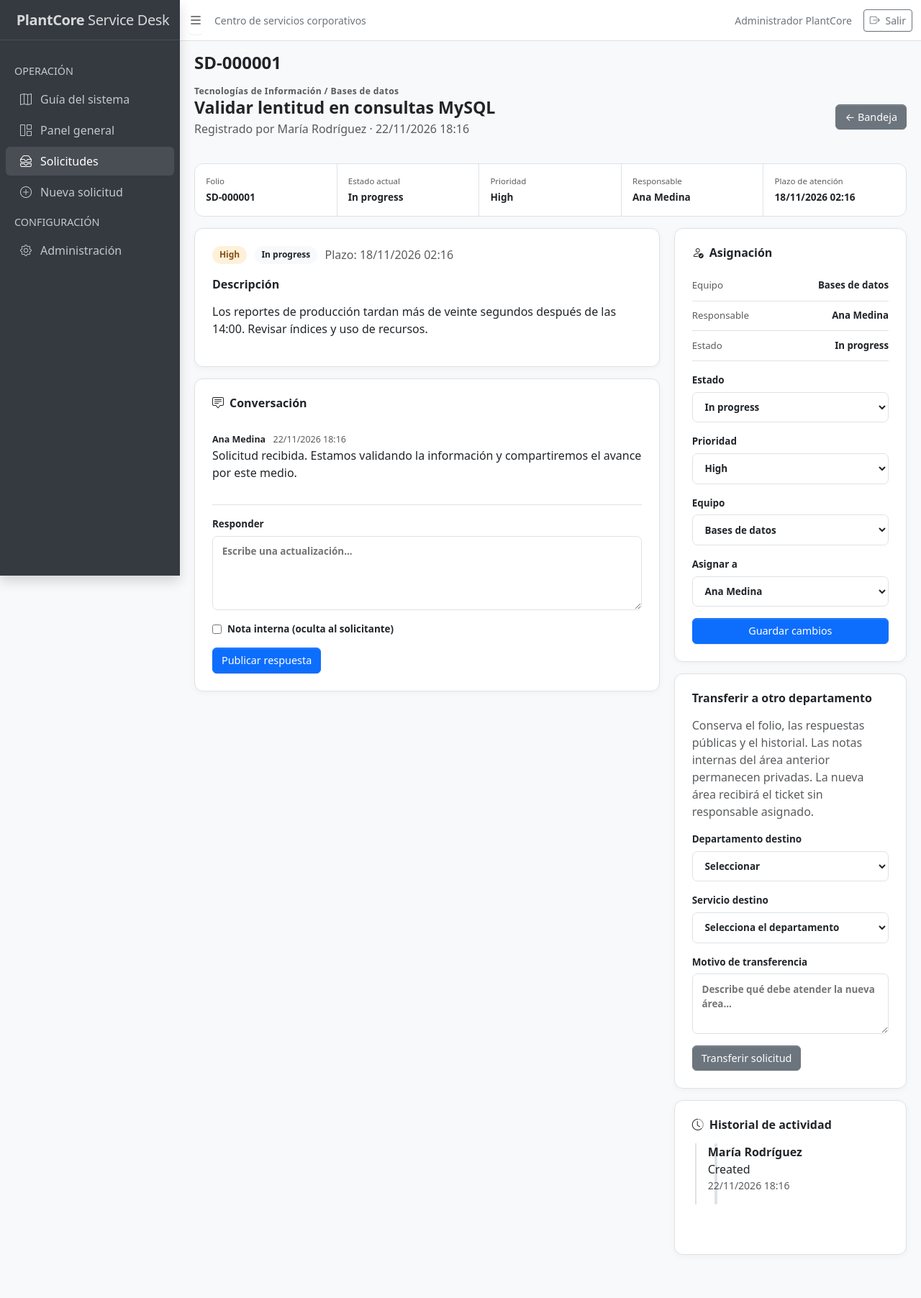
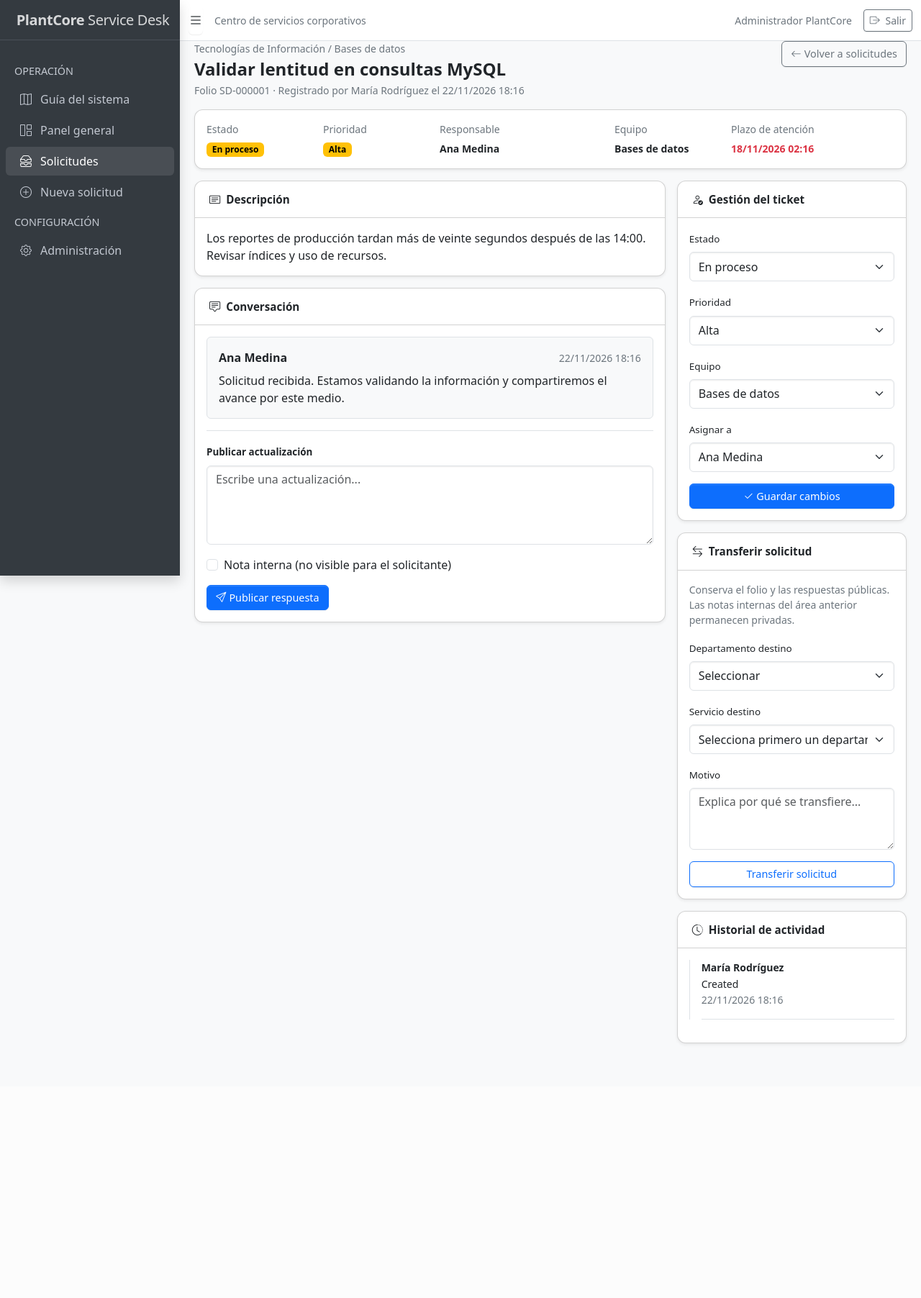
Before and after one commit to diegoarmando025/plantcore-service-desk, a Laravel app: page /tickets/1 in a window 1280 px wide. Shown: the whole page at 72% size. After the commit the page ends 1452 px from the top, so only its background shows below. Run offline with Laravel 12, Linux system fonts and the light colour scheme; a user stored in the database is signed in; data comes from the database, SQL or seed files in the repository.

Commit message:
feat(ui): finish Service Desk polish with Spanish statuses and native AdminLTE ticket detail (#13)
* feat(ui): centralize Spanish ticket statuses and priority labels

* fix(ui): show localized status badges and eliminate repeated page titles

* fix(ui): show localized status badges and eliminate repeated page titles

* fix(ui): show localized status badges and eliminate repeated page titles

* fix(ui): show localized status badges and eliminate repeated page titles

* feat(ui): unify ticket detail with AdminLTE cards and localized state controls

* test(ui): ensure localized tickets and consistent AdminLTE detail actions

* test(ui): assert intentional dashboard title instead of removed duplicate heading

```diff
--- a/app/Models/Ticket.php
+++ b/app/Models/Ticket.php
@@ -6,6 +6,12 @@ use Illuminate\Database\Eloquent\Relations\HasMany;
 class Ticket extends Model {
  public const STATUSES=['open','assigned','in_progress','waiting','resolved','closed'];
  public const PRIORITIES=['low','normal','high','critical'];
+ public const STATUS_LABELS=['open'=>'Abierta','assigned'=>'Asignada','in_progress'=>'En proceso','waiting'=>'En espera','resolved'=>'Resuelta','closed'=>'Cerrada'];
+ public const PRIORITY_LABELS=['low'=>'Baja','normal'=>'Normal','high'=>'Alta','critical'=>'Crítica'];
+ public function statusLabel():string{return self::STATUS_LABELS[$this->status]??$this->status;}
+ public function priorityLabel():string{return self::PRIORITY_LABELS[$this->priority]??$this->priority;}
+ public function statusBadgeClass():string{return match($this->status){'open'=>'text-bg-primary','assigned'=>'text-bg-info','in_progress'=>'text-bg-warning','waiting'=>'text-bg-secondary','resolved'=>'text-bg-success','closed'=>'text-bg-dark',default=>'text-bg-secondary'};}
+ public function priorityBadgeClass():string{return match($this->priority){'critical'=>'text-bg-danger','high'=>'text-bg-warning','normal'=>'text-bg-primary','low'=>'text-bg-secondary',default=>'text-bg-secondary'};}
  protected $fillable=['code','title','description','requester_id','department_id','team_id','ticket_category_id','assignee_id','priority','status','due_at','resolved_at','closed_at','is_portfolio_demo'];
  protected function casts():array{return ['due_at'=>'datetime','resolved_at'=>'datetime','closed_at'=>'datetime','is_portfolio_demo'=>'boolean'];}
  public function requester():BelongsTo{return $this->belongsTo(User::class,'requester_id');}
--- a/resources/views/dashboard.blade.php
+++ b/resources/views/dashboard.blade.php
@@ -64,7 +64,7 @@
     <table class="table table-hover align-middle mb-0"><thead><tr><th>Solicitud</th><th>Prioridad</th><th>Plazo</th></tr></thead>
     <tbody>@forelse($urgent as $ticket)
      <tr><td><a class="fw-semibold" href="{{ route('tickets.show',$ticket) }}">{{ $ticket->code }}</a><div class="small text-secondary">{{ $ticket->title }}</div></td>
-      <td><span class="badge {{ $ticket->priority==='critical'?'text-bg-danger':($ticket->priority==='high'?'text-bg-warning':'text-bg-secondary') }}">{{ ucfirst($ticket->priority) }}</span></td>
+      <td><span class="badge {{ $ticket->priorityBadgeClass() }}">{{ $ticket->priorityLabel() }}</span></td>
       <td class="{{ $ticket->due_at->isPast() ? 'text-danger fw-semibold' : 'text-body-secondary' }} small">{{ $ticket->due_at->format('d/m/Y H:i') }}</td>
      </tr>
     @empty<tr><td colspan="3" class="text-center text-secondary py-4">No hay solicitudes pendientes de vencer.</td></tr>@endforelse</tbody></table>
@@ -78,7 +78,7 @@
     <div class="list-group list-group-flush">
     @forelse($recent as $ticket)
      <a class="list-group-item list-group-item-action d-flex justify-content-between align-items-center gap-2" href="{{ route('tickets.show',$ticket) }}">
-      <div class="overflow-hidden"><strong class="small">{{ $ticket->code }}</strong><div class="text-truncate">{{ $ticket->title }}</div><small class="text-secondary">{{ $ticket->department?->name }}</small></div><span class="badge text-bg-secondary">{{ ucfirst(str_replace('_',' ',$ticket->status)) }}</span>
+      <div class="overflow-hidden"><strong class="small">{{ $ticket->code }}</strong><div class="text-truncate">{{ $ticket->title }}</div><small class="text-secondary">{{ $ticket->department?->name }}</small></div><span class="badge {{ $ticket->statusBadgeClass() }}">{{ $ticket->statusLabel() }}</span>
      </a>
     @empty<div class="p-4 text-center text-secondary">No hay solicitudes recientes.</div>@endforelse
     </div>
--- a/resources/views/layouts/app.blade.php
+++ b/resources/views/layouts/app.blade.php
@@ -46,9 +46,6 @@
         </div>
     </aside>
     <main class="app-main">
-        <div class="app-content-header"><div class="container-fluid">
-            <h1 class="h4 mb-0 fw-semibold text-body">@yield('heading', 'Panel general')</h1>
-        </div></div>
         <div class="app-content"><div class="container-fluid service-desk-content">
             @if(auth()->user()->is_portfolio_demo)
               <div class="alert alert-info py-2">Modo evaluación: datos ficticios compartidos entre visitantes. Evita información personal o confidencial. <a href="{{ route('portfolio.guide') }}">Ver recorrido</a></div>
--- a/resources/views/portfolio/guide.blade.php
+++ b/resources/views/portfolio/guide.blade.php
@@ -19,7 +19,7 @@
  <div class="list-group list-group-flush">
  @forelse($recent as $ticket)
   <a class="list-group-item list-group-item-action" href="{{ route('tickets.show', $ticket) }}">
-   <strong>{{ $ticket->code }}</strong> — {{ $ticket->title }} <span class="text-secondary">({{ $ticket->status }})</span>
+   <strong>{{ $ticket->code }}</strong> — {{ $ticket->title }} <span class="text-secondary">({{ $ticket->statusLabel() }})</span>
   </a>
  @empty
   <p>No hay tickets de ejemplo. Puedes crear el primero.</p>
--- a/resources/views/tickets/show.blade.php
+++ b/resources/views/tickets/show.blade.php
@@ -1,21 +1,119 @@
 @extends('layouts.app')
-@section('heading', $ticket->code)
-@section('content')<div class="pageintro"><div><div class="eyebrow">{{ $ticket->department->name }} / {{ $ticket->category->name }}</div><h2>{{ $ticket->title }}</h2><p class="muted">Registrado por {{ $ticket->requester->name }} · {{ $ticket->created_at->format('d/m/Y H:i') }}</p></div><a class="btn btn-secondary" href="{{ route('tickets.index') }}">← Bandeja</a></div>
-<div class="sd-ticket-summary mb-3"><div><span>Folio</span><strong>{{ $ticket->code }}</strong></div><div><span>Estado actual</span><strong>{{ ucfirst(str_replace('_',' ',$ticket->status)) }}</strong></div><div><span>Prioridad</span><strong>{{ ucfirst($ticket->priority) }}</strong></div><div><span>Responsable</span><strong>{{ $ticket->assignee?->name ?? 'Sin asignar' }}</strong></div><div><span>Plazo de atención</span><strong class="{{ $ticket->due_at && $ticket->due_at->isPast() && !in_array($ticket->status,['resolved','closed']) ? 'sd-overdue' : '' }}">{{ $ticket->due_at?->format('d/m/Y H:i') ?? 'No definido' }}</strong></div></div><div class="twocol ticketcols"><div><section class="panel pad mb sd-ticket-panel"><div class="ticketmeta"><span class="pill {{ $ticket->priority }}">{{ ucfirst($ticket->priority) }}</span><span class="pill status">{{ ucfirst(str_replace('_',' ',$ticket->status)) }}</span>@if($ticket->due_at)<span class="muted">Plazo: {{ $ticket->due_at->format('d/m/Y H:i') }}</span>@endif</div><h3>Descripción</h3><p class="multiline">{{ $ticket->description }}</p></section>
-<section class="panel pad sd-ticket-panel"><h3><i class="bi bi-chat-square-text me-2"></i>Conversación</h3>@forelse($ticket->messages as $m)<div class="message {{ $m->internal?'internal':'' }}"><div class="messagehead"><strong>{{ $m->user->name }}</strong><span>{{ $m->created_at->format('d/m/Y H:i') }}</span>@if($m->internal)<span class="pill">Nota interna</span>@endif</div><p class="multiline">{{ $m->body }}</p></div>@empty<p class="muted">Sin respuestas todavía.</p>@endforelse
-@if($ticket->status!=='closed')<form method="POST" action="{{ route('tickets.message',$ticket) }}">@csrf<label>Responder<textarea name="body" rows="4" required minlength="2" maxlength="10000" placeholder="Escribe una actualización..."></textarea></label>@if($isAgent)<label class="check"><input type="checkbox" name="internal" value="1"> Nota interna (oculta al solicitante)</label>@endif<button class="btn btn-primary">Publicar respuesta</button></form>@endif</section></div>
-<aside><section class="panel pad mb"><h3><i class="bi bi-person-check me-2"></i>Asignación</h3><div class="fieldvalue"><span>Equipo</span><strong>{{ $ticket->team?->name ?? 'Sin equipo' }}</strong></div><div class="fieldvalue"><span>Responsable</span><strong>{{ $ticket->assignee?->name ?? 'Sin asignar' }}</strong></div><div class="fieldvalue"><span>Estado</span><strong>{{ ucfirst(str_replace('_',' ',$ticket->status)) }}</strong></div>
-@if($isAgent && $ticket->status!=='closed')<form method="POST" action="{{ route('tickets.update',$ticket) }}">@csrf @method('PUT')<label>Estado<select name="status">@foreach(\App\Models\Ticket::STATUSES as $s)<option value="{{ $s }}" @selected($ticket->status===$s)>{{ ucfirst(str_replace('_',' ',$s)) }}</option>@endforeach</select></label><label>Prioridad<select name="priority">@foreach(\App\Models\Ticket::PRIORITIES as $s)<option value="{{ $s }}" @selected($ticket->priority===$s)>{{ ucfirst($s) }}</option>@endforeach</select></label><label>Equipo<select name="team_id"><option value="">Sin equipo</option>@foreach($teams as $team)<option value="{{ $team->id }}" @selected($ticket->team_id===$team->id)>{{ $team->name }}</option>@endforeach</select></label><label>Asignar a<select name="assignee_id"><option value="">Sin asignar</option>@foreach($users as $user)<option value="{{ $user->id }}" @selected($ticket->assignee_id===$user->id)>{{ $user->name }}</option>@endforeach</select></label><button class="btn btn-primary full">Guardar cambios</button></form>@endif</section>
+@section('title', $ticket->code)
+@section('content')
+<div class="d-flex flex-wrap justify-content-between align-items-start gap-3 mb-3">
+ <div>
+  <div class="small text-secondary mb-1">{{ $ticket->department->name }} / {{ $ticket->category->name }}</div>
+  <h1 class="h4 fw-bold mb-1 text-body">{{ $ticket->title }}</h1>
+  <div class="small text-secondary">Folio {{ $ticket->code }} · Registrado por {{ $ticket->requester->name }} el {{ $ticket->created_at->format('d/m/Y H:i') }}</div>
+ </div>
+ <a class="btn btn-outline-secondary" href="{{ route('tickets.index') }}"><i class="bi bi-arrow-left me-1"></i>Volver a solicitudes</a>
+</div>
 
-@if($isAgent && $ticket->status!=='closed')
-<section class="panel pad mt"><h3>Transferir a otro departamento</h3><p class="muted">Conserva el folio, las respuestas públicas y el historial. Las notas internas del área anterior permanecen privadas. La nueva área recibirá el ticket sin responsable asignado.</p>
-<form method="POST" action="{{ route('tickets.transfer',$ticket) }}">@csrf
-<label>Departamento destino<select id="transfer_department" name="department_id" required><option value="">Seleccionar</option>@foreach($departments as $d)<option value="{{ $d->id }}">{{ $d->name }}</option>@endforeach</select></label>
-<label>Servicio destino<select id="transfer_category" name="ticket_category_id" required><option value="">Selecciona el departamento</option>@foreach($categories as $c)<option data-department="{{ $c->department_id }}" value="{{ $c->id }}">{{ $c->name }}</option>@endforeach</select></label>
-<label>Motivo de transferencia<textarea name="reason" rows="3" minlength="10" maxlength="1000" required placeholder="Describe qué debe atender la nueva área..."></textarea></label>
-<button class="btn btn-secondary">Transferir solicitud</button>
-</form></section>
-<script>const td=document.getElementById('transfer_department'),tc=document.getElementById('transfer_category');function limitCategories(){for(const o of tc.options){if(!o.value)continue;o.hidden=o.dataset.department!==td.value;o.disabled=o.hidden}if(tc.selectedOptions[0]?.disabled)tc.value=''}td.addEventListener('change',limitCategories);limitCategories();</script>
-@endif
-@if($isAgent)<section class="panel pad mt"><h3><i class="bi bi-clock-history me-2"></i>Historial de actividad</h3><div class="timeline">@foreach($ticket->activities->sortByDesc('id') as $activity)<div><strong>{{ $activity->user->name }}</strong><span>{{ ucfirst(str_replace('_',' ',$activity->action)) }}</span><small>{{ $activity->created_at->format('d/m/Y H:i') }}</small></div>@endforeach</div></section>@endif</aside></div>
+<div class="card shadow-sm mb-3">
+ <div class="card-body">
+  <div class="row g-3 align-items-center">
+   <div class="col-6 col-lg-2"><div class="text-secondary small mb-1">Estado</div><span class="badge {{ $ticket->statusBadgeClass() }}">{{ $ticket->statusLabel() }}</span></div>
+   <div class="col-6 col-lg-2"><div class="text-secondary small mb-1">Prioridad</div><span class="badge {{ $ticket->priorityBadgeClass() }}">{{ $ticket->priorityLabel() }}</span></div>
+   <div class="col-6 col-lg-3"><div class="text-secondary small mb-1">Responsable</div><strong class="small">{{ $ticket->assignee?->name ?? 'Sin asignar' }}</strong></div>
+   <div class="col-6 col-lg-2"><div class="text-secondary small mb-1">Equipo</div><strong class="small">{{ $ticket->team?->name ?? 'Sin equipo' }}</strong></div>
+   <div class="col-12 col-lg-3"><div class="text-secondary small mb-1">Plazo de atención</div>
+    <strong class="small {{ $ticket->due_at && $ticket->due_at->isPast() && !in_array($ticket->status,['resolved','closed']) ? 'text-danger' : '' }}">{{ $ticket->due_at?->format('d/m/Y H:i') ?? 'No definido' }}</strong>
+   </div>
+  </div>
+ </div>
+</div>
+
+<div class="row g-3 align-items-start">
+ <div class="col-12 col-xl-8">
+  <div class="card shadow-sm mb-3">
+   <div class="card-header"><h2 class="card-title fw-semibold"><i class="bi bi-card-text me-2"></i>Descripción</h2></div>
+   <div class="card-body"><p class="mb-0" style="white-space:pre-wrap;overflow-wrap:anywhere">{{ $ticket->description }}</p></div>
+  </div>
+  <div class="card shadow-sm">
+   <div class="card-header"><h2 class="card-title fw-semibold"><i class="bi bi-chat-square-text me-2"></i>Conversación</h2></div>
+   <div class="card-body">
+    @forelse($ticket->messages as $message)
+     <div class="border rounded p-3 mb-3 {{ $message->internal ? 'bg-warning-subtle border-warning-subtle' : 'bg-body-tertiary' }}">
+      <div class="d-flex flex-wrap justify-content-between align-items-center gap-2 mb-2">
+       <div><strong>{{ $message->user->name }}</strong> @if($message->internal)<span class="badge text-bg-warning ms-1">Nota interna</span>@endif</div>
+       <span class="small text-secondary">{{ $message->created_at->format('d/m/Y H:i') }}</span>
+      </div>
+      <p class="mb-0" style="white-space:pre-wrap;overflow-wrap:anywhere">{{ $message->body }}</p>
+     </div>
+    @empty<p class="text-secondary">Todavía no se han registrado respuestas.</p>@endforelse
+    @if($ticket->status !== 'closed')
+    <form method="POST" action="{{ route('tickets.message',$ticket) }}" class="border-top pt-3 mt-3">
+     @csrf
+     <label for="reply_body" class="form-label fw-semibold">Publicar actualización</label>
+     <textarea class="form-control mb-3" id="reply_body" name="body" rows="4" minlength="2" maxlength="10000" placeholder="Escribe una actualización..." required>{{ old('body') }}</textarea>
+     @if($isAgent)<div class="form-check mb-3"><input class="form-check-input" type="checkbox" name="internal" value="1" id="reply_internal"><label class="form-check-label" for="reply_internal">Nota interna (no visible para el solicitante)</label></div>@endif
+     <button class="btn btn-primary" type="submit"><i class="bi bi-send me-1"></i>Publicar respuesta</button>
+    </form>
+    @endif
+   </div>
+  </div>
+ </div>
+ <div class="col-12 col-xl-4">
+  <div class="card shadow-sm mb-3">
+   <div class="card-header"><h2 class="card-title fw-semibold"><i class="bi bi-person-check me-2"></i>Gestión del ticket</h2></div>
+   <div class="card-body">
+    @if($isAgent && $ticket->status !== 'closed')
+    <form method="POST" action="{{ route('tickets.update',$ticket) }}">
+     @csrf @method('PUT')
+     <div class="mb-3"><label class="form-label" for="ticket_status">Estado</label><select class="form-select" name="status" id="ticket_status">@foreach(\App\Models\Ticket::STATUSES as $status)<option value="{{ $status }}" @selected($ticket->status===$status)>{{ \App\Models\Ticket::STATUS_LABELS[$status] }}</option>@endforeach</select></div>
+     <div class="mb-3"><label class="form-label" for="ticket_priority">Prioridad</label><select class="form-select" name="priority" id="ticket_priority">@foreach(\App\Models\Ticket::PRIORITIES as $priority)<option value="{{ $priority }}" @selected($ticket->priority===$priority)>{{ \App\Models\Ticket::PRIORITY_LABELS[$priority] }}</option>@endforeach</select></div>
+     <div class="mb-3"><label class="form-label" for="ticket_team">Equipo</label><select class="form-select" name="team_id" id="ticket_team"><option value="">Sin equipo</option>@foreach($teams as $team)<option value="{{ $team->id }}" @selected($ticket->team_id===$team->id)>{{ $team->name }}</option>@endforeach</select></div>
+     <div class="mb-3"><label class="form-label" for="ticket_assignee">Asignar a</label><select class="form-select" name="assignee_id" id="ticket_assignee"><option value="">Sin asignar</option>@foreach($users as $user)<option value="{{ $user->id }}" @selected($ticket->assignee_id===$user->id)>{{ $user->name }}</option>@endforeach</select></div>
+     <button class="btn btn-primary w-100" type="submit"><i class="bi bi-check2 me-1"></i>Guardar cambios</button>
+    </form>
+    @else
+     <dl class="row mb-0 small"><dt class="col-5 text-secondary">Estado</dt><dd class="col-7">{{ $ticket->statusLabel() }}</dd><dt class="col-5 text-secondary">Responsable</dt><dd class="col-7">{{ $ticket->assignee?->name ?? 'Sin asignar' }}</dd></dl>
+    @endif
+   </div>
+  </div>
+  @if($isAgent && $ticket->status !== 'closed')
+  <div class="card shadow-sm mb-3">
+   <div class="card-header"><h2 class="card-title fw-semibold"><i class="bi bi-arrow-left-right me-2"></i>Transferir solicitud</h2></div>
+   <div class="card-body">
+    <p class="small text-secondary">Conserva el folio y las respuestas públicas. Las notas internas del área anterior permanecen privadas.</p>
+    <form method="POST" action="{{ route('tickets.transfer',$ticket) }}">
+     @csrf
+     <div class="mb-3"><label class="form-label" for="transfer_department">Departamento destino</label><select class="form-select" id="transfer_department" name="department_id" required><option value="">Seleccionar</option>@foreach($departments as $department)<option value="{{ $department->id }}">{{ $department->name }}</option>@endforeach</select></div>
+     <div class="mb-3"><label class="form-label" for="transfer_category">Servicio destino</label><select class="form-select" id="transfer_category" name="ticket_category_id" required><option value="">Selecciona primero un departamento</option>@foreach($categories as $category)<option data-department="{{ $category->department_id }}" value="{{ $category->id }}">{{ $category->name }}</option>@endforeach</select></div>
+     <div class="mb-3"><label class="form-label" for="transfer_reason">Motivo</label><textarea class="form-control" name="reason" id="transfer_reason" rows="3" minlength="10" maxlength="1000" required placeholder="Explica por qué se transfiere..."></textarea></div>
+     <button class="btn btn-outline-primary w-100" type="submit">Transferir solicitud</button>
+    </form>
+   </div>
+  </div>
+  @endif
+  @if($isAgent)
+  <div class="card shadow-sm">
+   <div class="card-header"><h2 class="card-title fw-semibold"><i class="bi bi-clock-history me-2"></i>Historial de actividad</h2></div>
+   <div class="card-body">
+    <div class="border-start ps-3">
+    @forelse($ticket->activities->sortByDesc('id') as $activity)
+     <div class="pb-3 mb-3 border-bottom"><strong class="small d-block">{{ $activity->user->name }}</strong><span class="small">{{ ucfirst(str_replace('_',' ',$activity->action)) }}</span><span class="small d-block text-secondary">{{ $activity->created_at->format('d/m/Y H:i') }}</span></div>
+    @empty<p class="small text-secondary">Sin eventos.</p>@endforelse
+    </div>
+   </div>
+  </div>
+  @endif
+ </div>
+</div>
+<script>
+(function () {
+ const department = document.getElementById('transfer_department'), category = document.getElementById('transfer_category');
+ if(!department || !category) return;
+ function filterCategories(){
+  for(const option of category.options){
+   if(!option.value) continue;
+   const available = option.dataset.department === department.value;
+   option.hidden = !available; option.disabled = !available;
+  }
+  if(category.selectedOptions[0]?.disabled) category.value = '';
+ }
+ department.addEventListener('change',filterCategories);filterCategories();
+})();
+</script>
 @endsection
```
Also changed, not shown: resources/views/tickets/index.blade.php (+4 -4 lines), tests/Feature/OperationsDashboardTest.php (+1 -1 lines), tests/Feature/ServiceDeskPresentationTest.php (added, +43 -0 lines).
